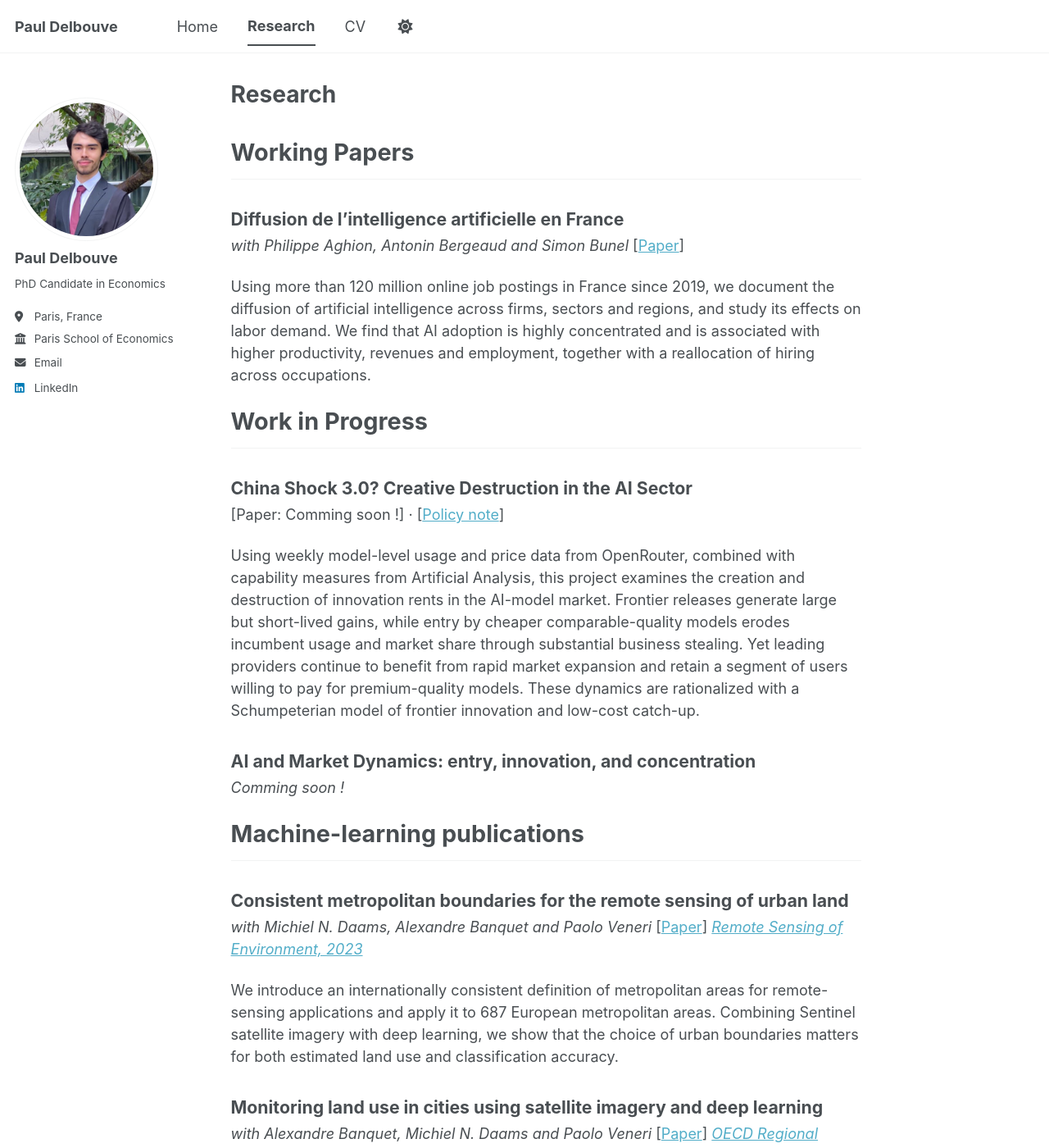
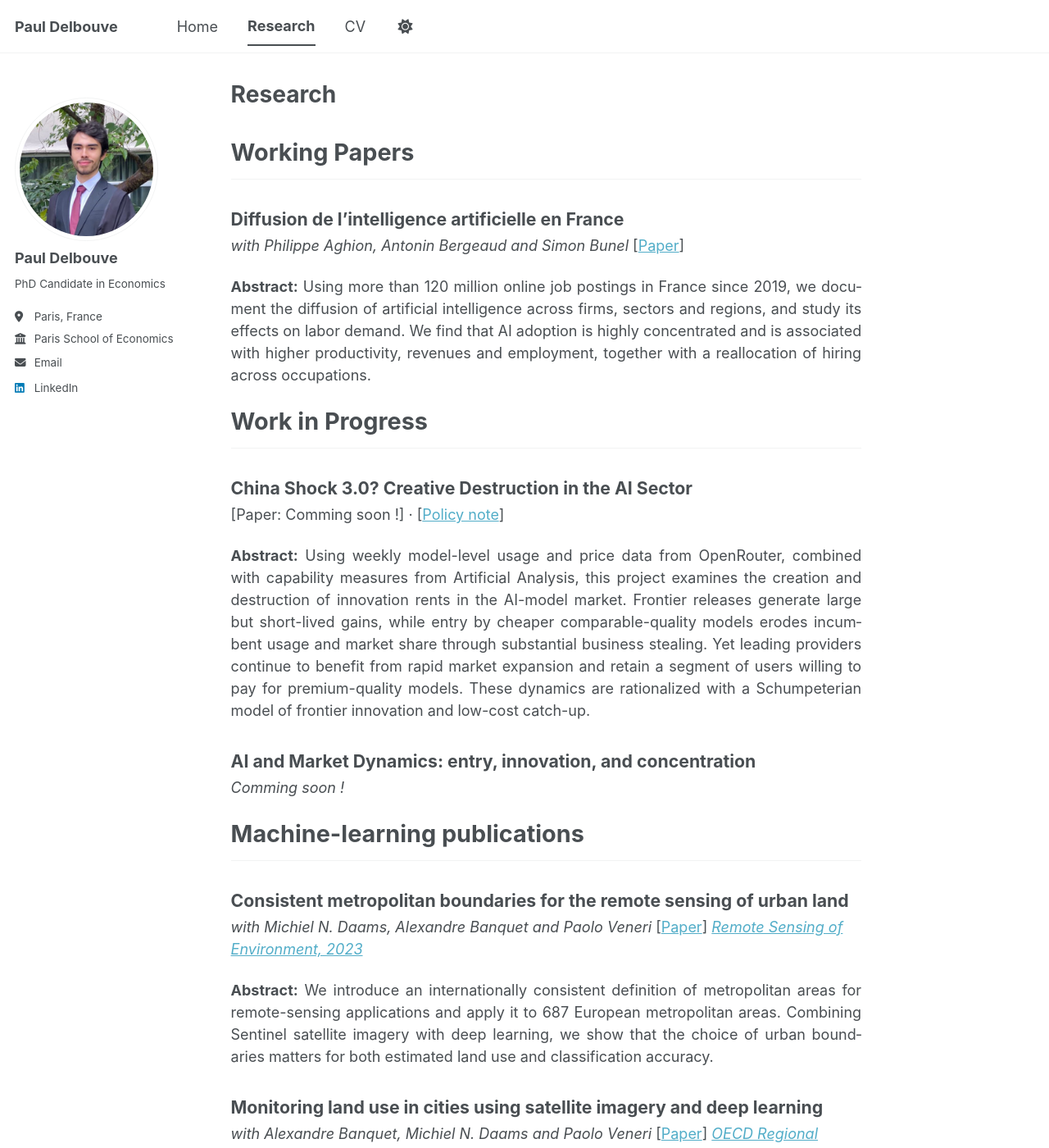
Before and after one commit to Pdelbouve/pdelbouve.github.io, a Jekyll site: the page built from _pages/research.md, in a window 1280 px wide and 1400 px high. Shown: the whole window at 82% size. Built offline with Jekyll 4.4.1, drawn with Linux system fonts in a browser that asks for light colours; a style sheet for code colours, icons or effects is not loaded.

Commit message:
Abstract justified

```diff
--- a/_pages/research.md
+++ b/_pages/research.md
@@ -9,18 +9,24 @@ author_profile: true
 ### Diffusion de l'intelligence artificielle en France
 *with Philippe Aghion, Antonin Bergeaud and Simon Bunel*  [[Paper](/files/aghion2025diffusion.pdf)]
 
+<p class="paper-abstract">
+  <strong>Abstract:</strong>
 Using more than 120 million online job postings in France since 2019,
 we document the diffusion of artificial intelligence across firms, sectors
 and regions, and study its effects on labor demand. We find that AI adoption
 is highly concentrated and is associated with higher productivity, revenues
 and employment, together with a reallocation of hiring across occupations.
+</p>
 
 ## Work in Progress
 
 ### China Shock 3.0? Creative Destruction in the AI Sector
 [Paper: Comming soon !] · [[Policy note](/files/ai_sector_policy.pdf)]
 
+<p class="paper-abstract">
+  <strong>Abstract:</strong>
 Using weekly model-level usage and price data from OpenRouter, combined with capability measures from Artificial Analysis, this project examines the creation and destruction of innovation rents in the AI-model market. Frontier releases generate large but short-lived gains, while entry by cheaper comparable-quality models erodes incumbent usage and market share through substantial business stealing. Yet leading providers continue to benefit from rapid market expansion and retain a segment of users willing to pay for premium-quality models. These dynamics are rationalized with a Schumpeterian model of frontier innovation and low-cost catch-up.
+</p>
 
 ### AI and Market Dynamics: entry, innovation, and concentration
 
@@ -32,12 +38,14 @@ Using weekly model-level usage and price data from OpenRouter, combined with cap
 
 *with Michiel N. Daams, Alexandre Banquet and Paolo Veneri*  [[Paper](/files/daams2023consistent.pdf)] *[Remote Sensing of Environment, 2023](https://www.sciencedirect.com/science/article/pii/S0034425723003401)*
 
+<p class="paper-abstract">
+  <strong>Abstract:</strong>
 We introduce an internationally consistent definition of metropolitan areas
 for remote-sensing applications and apply it to 687 European metropolitan
 areas. Combining Sentinel satellite imagery with deep learning, we show that
 the choice of urban boundaries matters for both estimated land use and
 classification accuracy.
-
+</p>
 
 
 
@@ -45,7 +53,10 @@ classification accuracy.
 
 *with Alexandre Banquet, Michiel N. Daams and Paolo Veneri*  [[Paper](/files/veneri2022monitoring.pdf)] *[OECD Regional Development Papers, 2022](https://www.oecd.org/en/publications/monitoring-land-use-in-cities-using-satellite-imagery-and-deep-learning_dc8e85d5-en.html)*
 
+<p class="paper-abstract">
+  <strong>Abstract:</strong>
 We develop a deep-learning approach to monitor urban land use from Sentinel
 satellite imagery. Applying a U-Net model to 687 European metropolitan areas,
 we map residential and business-related land use and provide a scalable
 framework for tracking urban development consistently and in near real time.
+</p>
```
